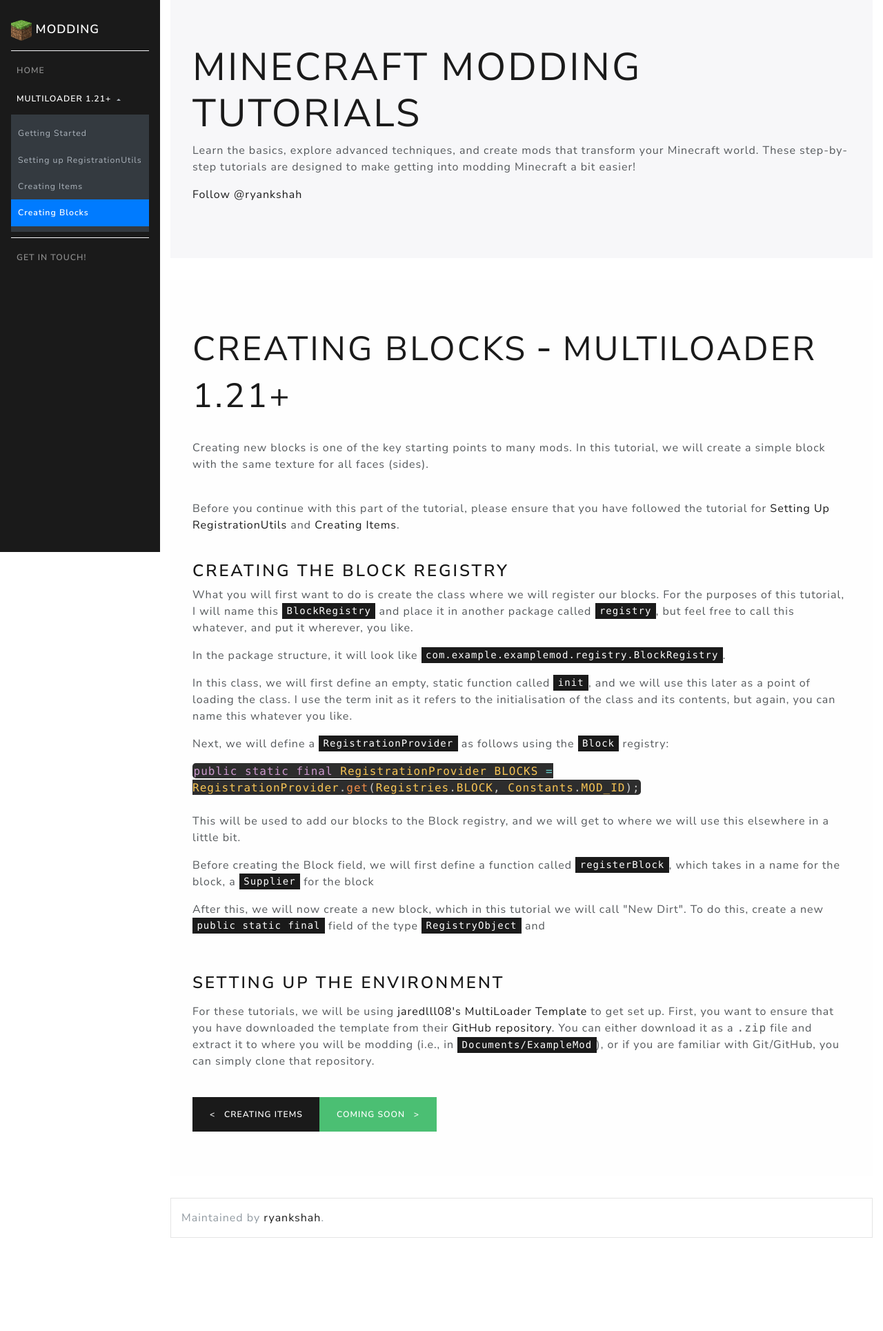
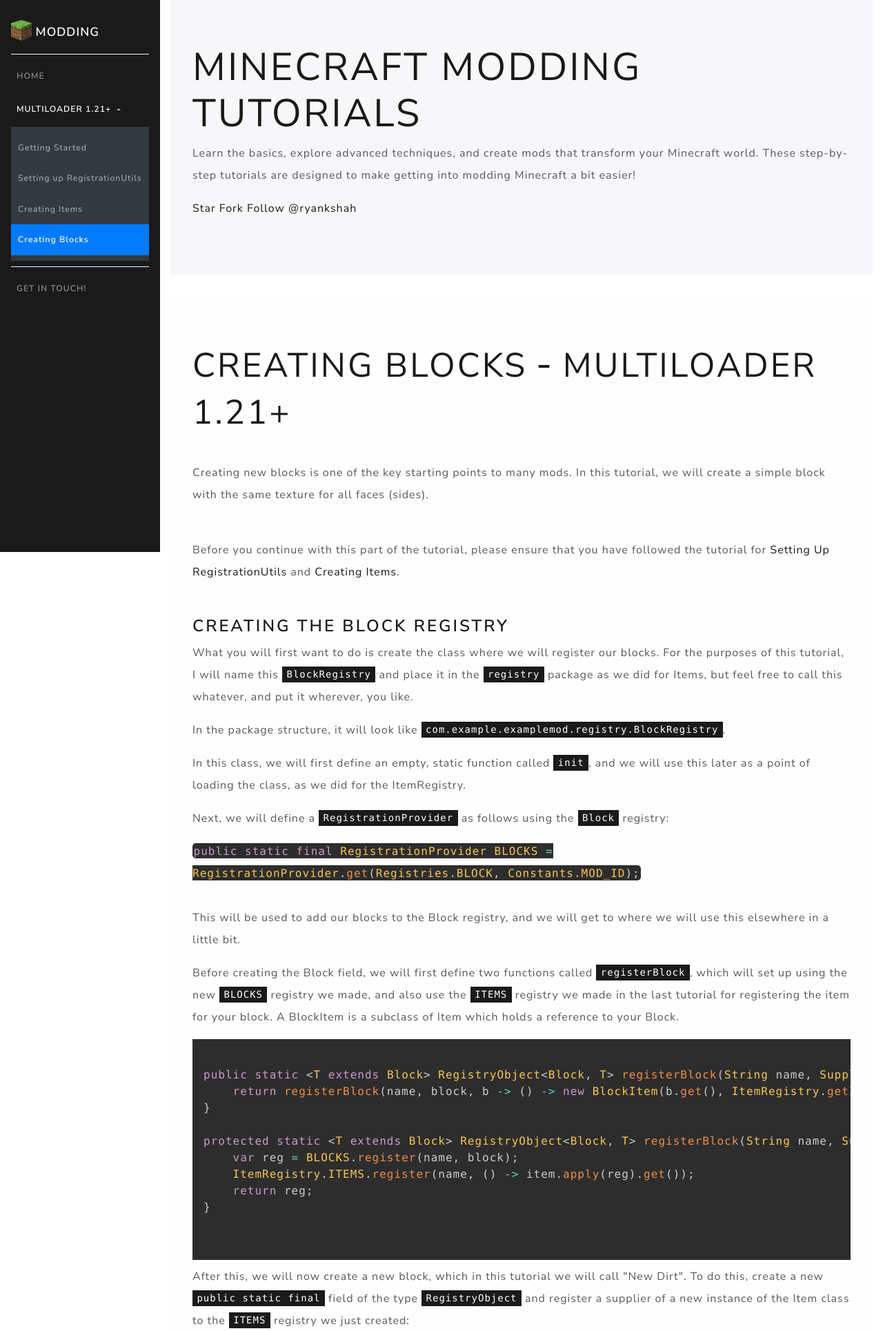
Before and after one commit to ryankshah/ryankshah.github.io, a PHP site: page /modding/multiloader_1_21/blocks.html in a window 1280 px wide. Shown: the top 1929 px of the page at 69% size. Before the commit the page ends 1794 px from the top, so only its background shows below. Run offline with PHP 8.4, Linux system fonts and the light colour scheme; some libraries are stand-ins or nearby versions.

Commit message:
item and block tutorials

```diff
--- a/modding/css/docs.css
+++ b/modding/css/docs.css
@@ -1,6 +1,7 @@
 body {
   min-height: 200vh;
   font-size: 16px;
+  line-height: 2.0;
 }
 
 a {
--- a/modding/multiloader_1_21/blocks.html
+++ b/modding/multiloader_1_21/blocks.html
@@ -90,34 +90,15 @@
             </strong>
         </p>
         <p>
-            <!--            <a class="github-button" href="https://github.com/ryankshah/bootstrap-navbar-sidebar"-->
-            <!--               data-icon="octicon-star" data-show-count="true"-->
-            <!--               aria-label="Star mladenplavsic/bootstrap-navbar-sidebar on GitHub">Star</a>-->
-            <!--            <a class="github-button" href="https://github.com/mladenplavsic/bootstrap-navbar-sidebar/fork"-->
-            <!--               data-icon="octicon-repo-forked" data-show-count="true"-->
-            <!--               aria-label="Fork mladenplavsic/bootstrap-navbar-sidebar on GitHub">Fork</a>-->
+            <a class="github-button" href="https://github.com/ryankshah/ExampleMod"
+               data-icon="octicon-star" data-show-count="true"
+               aria-label="Star ryankshah/ExampleMod on GitHub">Star</a>
+            <a class="github-button" href="https://github.com/ryankshah/ExampleMod/fork"
+               data-icon="octicon-repo-forked" data-show-count="true"
+               aria-label="Fork ryankshah/ExampleMod on GitHub">Fork</a>
             <a class="github-button" href="https://github.com/ryankshah"
                aria-label="Follow @ryankshah on GitHub">Follow @ryankshah</a>
-            <!--            <script type="text/javascript" style="padding: 0px;" src="https://cdnjs.buymeacoffee.com/1.0.0/button.prod.min.js" data-name="bmc-button" data-slug="ryankshah" data-color="#FFDD00" data-emoji=""  data-font="Comic" data-text="Buy me a coffee" data-outline-color="#000000" data-font-color="#000000" data-coffee-color="#ffffff" ></script>-->
-
         </p>
-        <!--        <p>Same as when using <code>.fixed-top</code> for navbar - add class <code>.fixed-left</code> or <code>.fixed-right</code>-->
-        <!--            where needed.</p>-->
-        <!--        <p>Click buttons below, and appropriate class will be added to example navbar.</p>-->
-        <!--        <div class="btn-group" role="group">-->
-        <!--            <button type="button" data-class="fixed-left" class="btn btn-primary">-->
-        <!--                <i class="fa fa-arrow-left"></i>-->
-        <!--                Fixed Left-->
-        <!--            </button>-->
-        <!--            <button type="button" data-class="fixed-top" class="btn btn-primary">-->
-        <!--                <i class="fa fa-arrow-up"></i>-->
-        <!--                Fixed Top-->
-        <!--                <small>(original)</small>-->
-        <!--            </button>-->
-        <!--            <button type="button" data-class="fixed-right" class="btn btn-primary">-->
-        <!--                <i class="fa fa-arrow-right"></i>-->
-        <!--                Fixed Right-->
-        <!--            </button>-->
     </div>
     <div class="jumbotron" style="background: #FEFEFE;">
         <h1 class="display-4">
@@ -139,16 +120,15 @@
         <h3 class="display-6">Creating the Block Registry</h3>
         <p>
             What you will first want to do is create the class where we will register our blocks. For the purposes of
-            this tutorial, I will name this <kbd>BlockRegistry</kbd> and place it in another package called
-            <kbd>registry</kbd>, but feel free to call this whatever, and put it wherever, you like.
+            this tutorial, I will name this <kbd>BlockRegistry</kbd> and place it in the <kbd>registry</kbd> package as
+            we did for Items, but feel free to call this whatever, and put it wherever, you like.
         </p>
         <p>
             In the package structure, it will look like <kbd>com.example.examplemod.registry.BlockRegistry</kbd>.
         </p>
         <p>
             In this class, we will first define an empty, static function called <kbd>init</kbd>, and we will use this
-            later as a point of loading the class. I use the term init as it refers to the initialisation of the class
-            and its contents, but again, you can name this whatever you like.
+            later as a point of loading the class, as we did for the ItemRegistry.
         </p>
         <p>
             Next, we will define a <kbd>RegistrationProvider</kbd> as follows using the <kbd>Block</kbd> registry:
@@ -160,28 +140,193 @@
             elsewhere in a little bit.
         </p>
         <p>
-            Before creating the Block field, we will first define a function called <kbd>registerBlock</kbd>, which
-            takes in a name for the block, a <kbd>Supplier</kbd> for the block
+            Before creating the Block field, we will first define two functions called <kbd>registerBlock</kbd>, which
+            will set up using the new <kbd>BLOCKS</kbd> registry we made, and also use the <kbd>ITEMS</kbd> registry we
+            made in the last tutorial for registering the item for your block. A BlockItem is a subclass of Item which
+            holds a reference to your Block.
+        </p>
+        <pre>
+            <code class="language-java">
+public static &lt;T extends Block&gt; RegistryObject&lt;Block, T&gt; registerBlock(String name, Supplier&lt;T&gt; block) {
+    return registerBlock(name, block, b -&gt; () -> new BlockItem(b.get(), ItemRegistry.getItemProperties()));
+}
+
+protected static &lt;T extends Block&gt; RegistryObject&lt;Block, T&gt; registerBlock(String name, Supplier&lt;T&gt; block, Function&lt;RegistryObject&lt;Block, T&gt;, Supplier&lt;? extends BlockItem&gt;&gt; item) {
+    var reg = BLOCKS.register(name, block);
+    ItemRegistry.ITEMS.register(name, () -> item.apply(reg).get());
+    return reg;
+}
+            </code>
+        </pre>
+        <p>
+            After this, we will now create a new block, which in this tutorial we will call "New Dirt". To do this,
+            create a new <kbd>public static final</kbd> field of the type <kbd>RegistryObject<Block, Block></kbd> and register
+            a supplier of a new instance of the Item class to the <kbd>ITEMS</kbd> registry we just created:
+        </p>
+        <pre>
+            <code class="language-java">
+public static final RegistryObject<Block, Block> NEW_DIRT = registerBlock("new_dirt",
+                () -> new Block(BlockBehaviour.Properties.ofFullCopy(Blocks.DIRT)));
+            </code>
+        </pre>
+        <br />
+        <p>
+            Here we are copying all the block properties from the vanilla dirt block, but you can use the <kbd>.of()...</kbd>
+            builder pattern to assign other properties like jump factor, light level, explosion resistance, etc.
         </p>
         <p>
-            After this, we will now create a new block, which in this tutorial we will call "New Dirt". To do this,
-            create a new <kbd>public static final</kbd> field of the type <kbd>RegistryObject<Block></kbd> and
+            Now what we want to do, is in your init function in <kbd>CommonClass</kbd>, you will want to call
+            the init method of your <kbd>BlockRegistry</kbd>.
+        </p>
+        <p>
+            Using this new method, in both your Fabric and NeoForge projects, you will want to go to the <kbd>ExampleMod</kbd>
+            classes for each.
+        </p>
+        <p>
+            Congratulations, you made your first Block! But wait... how will you even be able to see it in game? We'll
+            follow a similar process to creating items but its slightly different.
         </p>
         <br />
+        <h3 class="display-6">Creating a Block/Item Model and Defining Block State</h3>
         <p>
-            <h3 class="display-6">Setting up the environment</h3>
+            First, in your common project, create a new file called <kbd>new_dirt.json</kbd> in the resources directory
+            in the following directory: <kbd>assets/&lt;examplemod&gt;/models/block</kbd>. Remember to replace
+            <kbd>examplemod</kbd> with your own Mod ID if you changed it.
         </p>
         <p>
-            For these tutorials, we will be using <a href="https://github.com/jaredlll08/MultiLoader-Template/">jaredlll08's MultiLoader Template</a>
-            to get set up. First, you want to  ensure that you have downloaded the template from their
-            <a href="https://github.com/jaredlll08/MultiLoader-Template/">GitHub repository</a>. You can either download
-            it as a <samp>.zip</samp> file and extract it to where you will be modding (i.e., in <kbd>Documents/ExampleMod</kbd>), or if you are
-            familiar with Git/GitHub, you can simply clone that repository.
+            Inside this file, you are going to add the following:
         </p>
+        <pre>
+            <code class="language-json">
+{
+  "parent": "minecraft:block/cube_all",
+  "textures": {
+    "all": "examplemod:block/new_dirt"
+  }
+}
+            </code>
+        </pre>
         <br />
+        <p>
+            This defines the model using the <kbd>block/cube_all</kbd> parent block model from Minecraft's own set of
+            models. The <kbd>all</kbd> parameter sets the name of the texture file to use for all faces of the block. Remember to replace
+            <kbd>examplemod</kbd> with your own Mod ID if you changed it. You will want
+            to name this file the same as the lowercase name you gave the block in the registry, and also change the
+            name of the block in the textures block if this is also different.
+        </p>
+        <p>
+            You will also need to create an item model for the new dirt block. Create a new file in
+            <kbd>assets/&lt;examplemod&gt;/models/item</kbd> called <kbd>new_dirt.json</kbd> and place the following in
+            this file:
+        </p>
+        <pre>
+            <code class="language-json">
+{
+  "parent": "examplemod:block/new_dirt"
+}
+            </code>
+        </pre>
+        <br />
+        <p>
+            This looks a little different to our other item model file, as in this case we are going to use our block
+            model as the parent for the item.
+        </p>
+        <p>
+            After this, in the same resources directory, you will want to create a 16x16 PNG image file for the block,
+            and place it in the following directory: <kbd>assets/&lt;examplemod&gt;/textures/block</kbd>. You will want
+            to name this file the same as the lowercase name you gave the block in the registry.
+        </p>
+        <p>
+            Next we will create a blockstate file. Create a new json file called <kbd>new_dirt.json</kbd> in the
+            following directory: <kbd>assets/&lt;examplemod&gt;/textures/blockstates</kbd>. In this file, we will define
+            the blockstates, which allow us to change aspects of the block, such as its model, using its properties.
+            In this case, we are creating just a simple block, so you can use the code below, but more information on
+            blockstates can be <a href="https://forge.gemwire.uk/wiki/BlockStates">found here</a>. The blockstate json
+            will look like the following:
+        </p>
+        <pre>
+            <code class="language-json">
+{
+  "variants": {
+    "": {
+      "model": "fieldtofork:block/new_dirt"
+    }
+  }
+}
+            </code>
+        </pre>
+        <br />
+        <p>
+            This file states there is only one variant (the main block itself), and the model to use for this variant &dash;
+            the <kbd>new_dirt</kbd> model file we created just before this.
+        </p>
+        <p>
+            Finally, we are going to do two more things. First we are going to change how we do our creative tabs. Create
+            a new class in the <kbd>registry</kbd> package and call it <kbd>CreativeTabRegistry</kbd>. As with the others,
+            we are going to create an init function and call this in our <kbd>CommonClass</kbd>, and we are going to copy
+            over the creative tab code from our ItemRegistry. Next, copy the item registry and rename it to blocks, and
+            make sure you change references of <kbd>TAB/tab</kbd> to something more meaningful. I separated these into
+            <kbd>block/item</kbd>. Remember to remove the existing code from the ItemRegistry or you will encounter
+            errors. Your new CreativeTabRegistry file will look like this:
+        </p>
+        <pre>
+            <code class="language-java">
+public class CreativeTabRegistry
+{
+    public static void init() {}
+
+    public static final RegistrationProvider<CreativeModeTab> CREATIVE_MODE_TABS = RegistrationProvider.get(Registries.CREATIVE_MODE_TAB, Constants.MOD_ID);
+
+    public static final RegistryObject<CreativeModeTab, CreativeModeTab> ITEMS_TAB = CREATIVE_MODE_TABS.register(Constants.MOD_ID + "_items_tab", () -> CreativeModeTab.builder(CreativeModeTab.Row.TOP, 0)
+            .icon(() -> new ItemStack(ItemRegistry.IRON_STICK.get()))
+            .displayItems(
+                    (itemDisplayParameters, output) -> {
+                        output.accept(ItemRegistry.IRON_STICK.get());
+                    }).title(Component.translatable("itemGroup." + Constants.MOD_ID + ".items"))
+            .build());
+
+    public static final RegistryObject<CreativeModeTab, CreativeModeTab> BLOCKS_TAB = CREATIVE_MODE_TABS.register(Constants.MOD_ID + "_blocks_tab", () -> CreativeModeTab.builder(CreativeModeTab.Row.TOP, 0)
+            .icon(() -> new ItemStack(BlockRegistry.NEW_DIRT.get()))
+            .displayItems(
+                    (itemDisplayParameters, output) -> {
+                        output.accept(BlockRegistry.NEW_DIRT.get());
+                    }).title(Component.translatable("itemGroup." + Constants.MOD_ID + ".blocks"))
+            .build());
+}
+            </code>
+        </pre>
+        <br />
+        <p>
+            The second and last thing we will do is update our lang file to include the new changes for our creative tabs,
+            and also add our new block:
+        </p>
+        <pre>
+            <code class="language-json">
+{
+  "item.examplemod.iron_stick": "Iron Stick",
+  "block.examplemod.new_dirt": "New Dirt",
+  "itemGroup.examplemod.items": "Example Mod Items",
+  "itemGroup.examplemod.blocks": "Example Mod Blocks"
+}
+            </code>
+        </pre>
+        <br />
+        <p>
+            And that's it! You should be able to get your new block using the creative tab and also using the give
+            command. In the next tutorial, we will look at setting up our datagen so we can automatically generate our
+            item models, block states and block models! This datagen will also be used later on to create recipes,
+            do worldgen and much more!
+        </p>
+        <img src="img/new_block.png" style="width: 50%; margin: 0 auto"/><br />
+        <br />
+        <p>
+            You can find the source for this tutorial here:
+        </p>
+        <a href="https://github.com/ryankshah/ExampleMod/tree/3-CreatingBlocks" class="btn btn-primary" role="button">View Source</a>
+        <br /><br /><br /><br />
         <div class="btn-group" role="group" aria-label="Navigation">
             <a class="btn btn-primary" role="button" href="items.html">&lt; &nbsp; Creating Items</a>
-            <a class="btn btn-success" role="button" href="#">COMING SOON &nbsp; &gt;</a>
+            <a class="btn btn-success" role="button" href="#">Data Generation &dash; Items and Blocks (COMING SOON) &nbsp; &gt;</a>
         </div>
     </div>
     <footer class="mt-auto py-3 bg-light">
```
Also changed, not shown: modding/multiloader_1_21/getting_started.html (+18 -28 lines), modding/multiloader_1_21/items.html (+60 -61 lines), modding/multiloader_1_21/regutils.html (+14 -27 lines), modding/multiloader_1_21/img/mod_loaded_success.png (added), modding/multiloader_1_21/img/new_block.png (added), modding/multiloader_1_21/img/new_dirt.png (added), modding/multiloader_1_21/img/new_item.png (added), modding/multiloader_1_21/img/run_configs.png (added), modding/multiloader_1_21/img/set_gradle_JVM.png (added), modding/multiloader_1_21/img/set_project_JDK.png (added).
